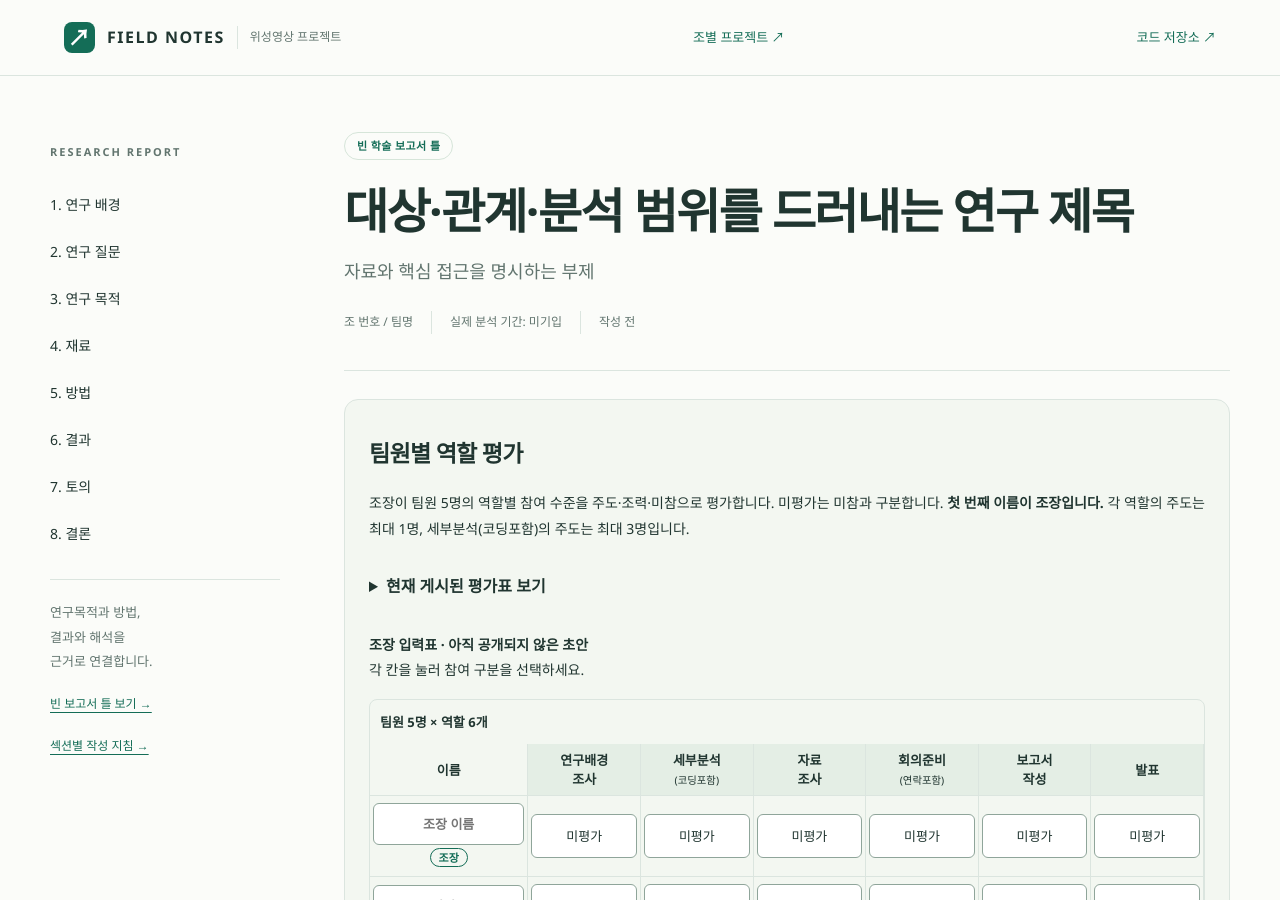
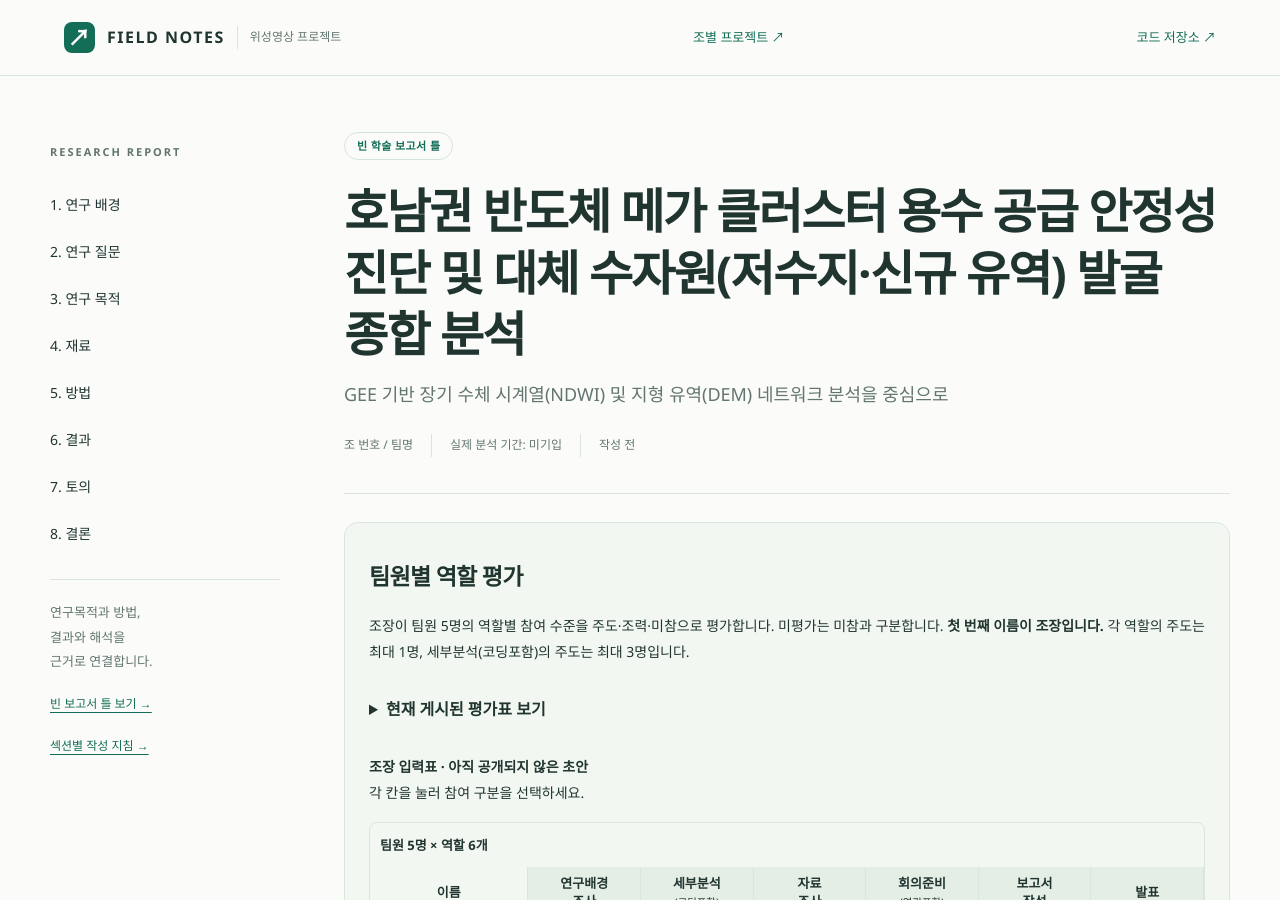
Before and after one commit to donggeon0203/SURVEYING-2_Class2026-2_Group1, a Jekyll site: the page built from docs/index.md, in a window 1280 px wide and 900 px high. Built offline with Jekyll 4.4.1, drawn with Linux system fonts in a browser that asks for light colours.

Commit message:
보고서 연구제목 및 부제 수정 test

```diff
--- a/docs/index.md
+++ b/docs/index.md
@@ -1,7 +1,7 @@
 ---
 layout: report
-title: "대상·관계·분석 범위를 드러내는 연구 제목"
-subtitle: "자료와 핵심 접근을 명시하는 부제"
+title: "호남권 반도체 메가 클러스터 용수 공급 안정성 진단 및 대체 수자원(저수지·신규 유역) 발굴 종합 분석"
+subtitle: "GEE 기반 장기 수체 시계열(NDWI) 및 지형 유역(DEM) 네트워크 분석을 중심으로"
 team: "조 번호 / 팀명"
 period: "실제 분석 기간: 미기입"
 status: "작성 전"
```
